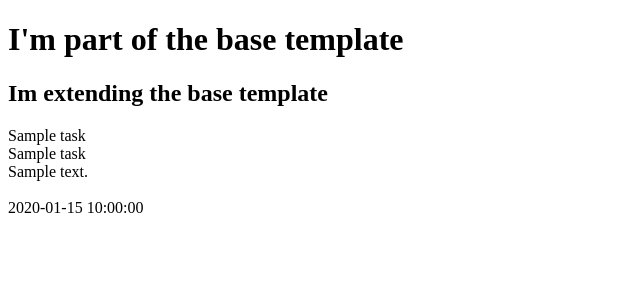
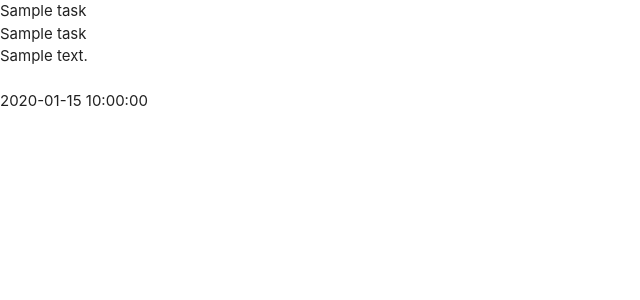
Before and after one commit to GethinDavies1990/Task-manager-mongo, a Flask app: page / in a window 1280 px wide. Shown: the top 300 px of the page, without its empty margins (0-640 px from the left). Run offline with Flask 2, Linux system fonts and the light colour scheme; a database or web service that is not in the repository returns one stand-in record (values such as "Sample title"); some libraries are stand-ins or nearby versions.

Commit message:
added materilize

```diff
--- a/templates/base.html
+++ b/templates/base.html
@@ -4,12 +4,24 @@
     <meta charset="UTF-8">
     <meta http-equiv="X-UA-Compatible" content="IE=edge">
     <meta name="viewport" content="width=device-width, initial-scale=1.0">
+    <link rel="stylesheet" href="https://cdnjs.cloudflare.com/ajax/libs/font-awesome/5.13.1/css/all.min.css"
+        integrity="sha512-xA6Hp6oezhjd6LiLZynuukm80f8BoZ3OpcEYaqKoCV3HKQDrYjDE1Gu8ocxgxoXmwmSzM4iqPvCsOkQNiu41GA==" crossorigin="anonymous" referrerpolicy="no-referrer" type="text/css"/>
+    <link rel="stylesheet" href="https://cdnjs.cloudflare.com/ajax/libs/materialize/1.0.0/css/materialize.min.css" type="text/css">
+    <link rel="stylesheet" href="{{ url_for('static', filename='css/style.css') }}" type="text/css">
+    {% block styles %}
+    {% endblock %}
     <title>Task Manager</title>
 </head>
 <body>
-    <h1>I'm part of the base template</h1>
+
     {% block content %}
     {% endblock %}
 
+    <script src="https://code.jquery.com/jquery-3.6.4.min.js"
+        integrity="sha256-oP6HI9z1XaZNBrJURtCoUT5SUnxFr8s3BzRl+cbzUq8=" crossorigin="anonymous"></script>
+    <script src="https://cdnjs.cloudflare.com/ajax/libs/materialize/1.0.0/js/materialize.min.js"></script>
+    <script src="{{ url_for('static', filename='js/script.js') }}"></script>
+    {% block scripts %}
+    {% endblock %}
 </body>
 </html>
--- a/templates/tasks.html
+++ b/templates/tasks.html
@@ -1,7 +1,7 @@
 {% extends "base.html" %}
 {% block content %}
 
-    <h2>Im extending the base template</h2>
+
     {% for task in tasks %}
         {{ task.task_name }}<br>
         {{ task.category_name }}<br>
```
Also changed, not shown: static/css/style.css (added), static/js/script.js (added).
